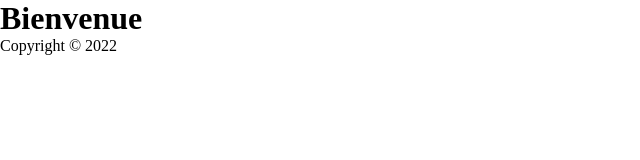
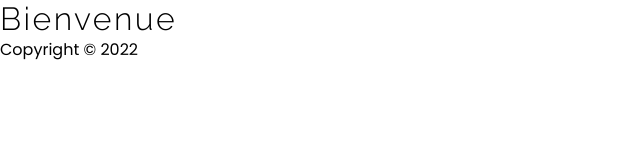
Before and after one commit to JeremyTdr/charles-cantin, an Eleventy site: page src/index.njk in a window 1280 px wide. Shown: the whole page, without its empty margins (0-640 px from the left). Built offline with nearby package versions, Linux system fonts and the light colour scheme; Eleventy itself is replaced by a stand-in of ours; files that its build step writes are made by us from their sources; a web font is replaced by a local one.

Commit message:
More styles added to base.scss

```diff
--- a/src/sass/_base.scss
+++ b/src/sass/_base.scss
@@ -13,3 +13,19 @@
 
 $mainColor: #43555f;
 $textColor: #333333;
+$white: #fff;
+
+body {
+  width: 100%;
+  overflow-x: hidden;
+  font-family: "Poppins", Arial, Helvetica, sans-serif;
+
+  h1,
+  h2,
+  h3,
+  h4 {
+    font-family: "Raleway";
+    font-weight: 300;
+    letter-spacing: 0.15rem;
+  }
+}
```
Also changed, not shown: public/css/style.css, 1 other file.
